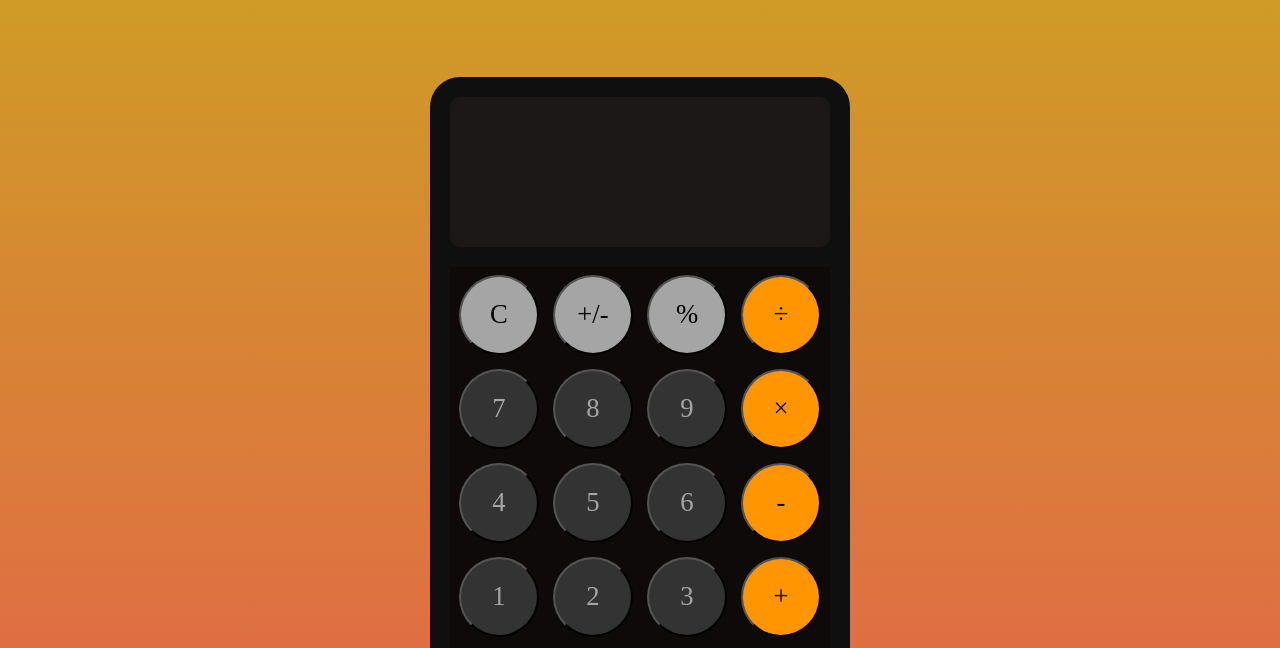
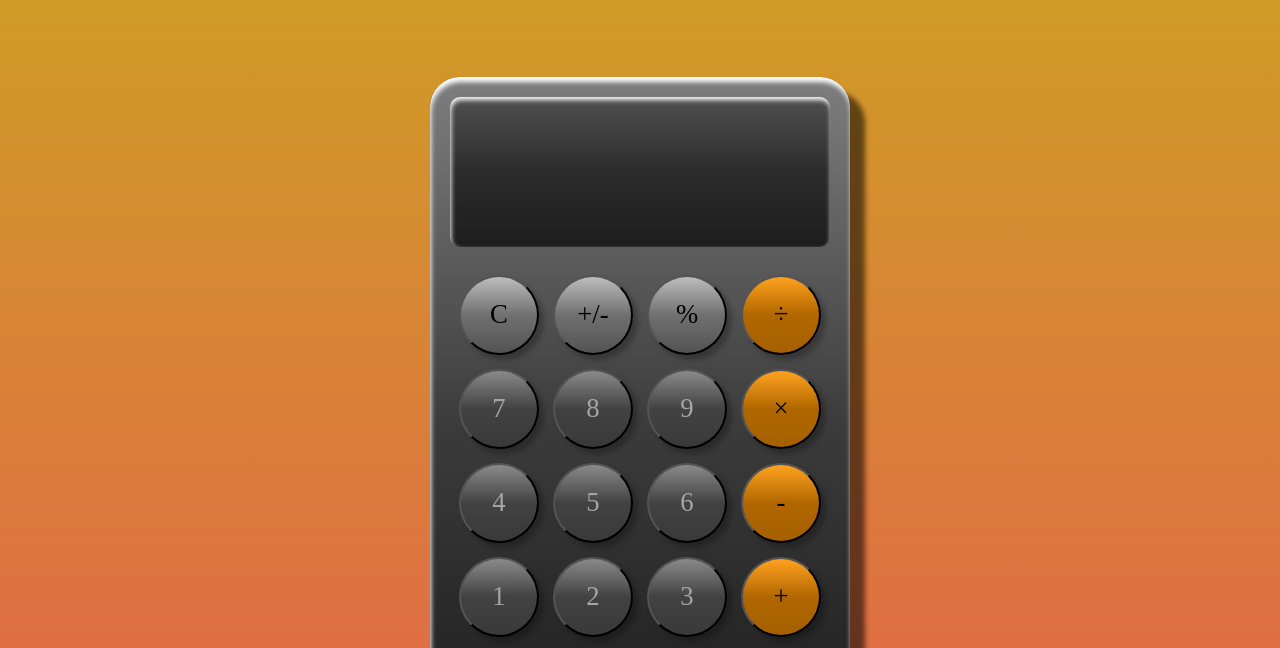
Before and after one commit to Diego-goes/calculadoraOnline, a plain HTML site: page index.html in a window 1280 px wide. Shown: the part 130-778 px from the top of the page. Drawn offline with Linux system fonts and the light colour scheme.

Commit message:
Melhoria no visual

```diff
--- a/js/script.js
+++ b/js/script.js
@@ -25,6 +25,7 @@ function salvarOperacao(char) {
     } else {
         // Parte de exibição
         let pDisplay = document.getElementById(`pDisplay`);
+        console.log(`ERA PARA TER TROCADO DE CORRRRRR!`)
         pDisplay.style.color = `orange`;
         for (let i in operadores) {
             if (char == operadores[i]) {
--- a/style/style.css
+++ b/style/style.css
@@ -21,17 +21,21 @@ header hr {
     width: 800px;
 }
 #calculadora{
-    background-color: rgb(15, 15, 15);
+    background-color: #585858;
+    background-image: linear-gradient(#7e7e7e,#3b3b3b,#1a1a1a);
     width: 380px;
     margin: auto;
     padding: 20px;
     border-radius: 30px;
+    box-shadow: 15px 15px 5px rgba(0, 0, 0, 0.541),
+    inset 1px 5px 5px #ffffff;
 }
 #display{
     border-radius: 10px;
     margin: auto;
     margin-bottom: 20px;
-    background-color: #1b1817;
+    background-image: linear-gradient(#505050,#2c2c2c,#1d1d1d);
+    box-shadow: inset 1px 3px 5px #ffffff;
     width: 380px;
     height: 150px;
     color: white;
@@ -48,7 +52,7 @@ header hr {
     border-bottom-left-radius:20px;
     margin: auto;
     width: 380px;
-    background-color: #0e0a09;
+    opacity: 100%;
     padding-bottom: 20px;
 }
 #botoes table{
@@ -61,16 +65,18 @@ header hr {
     height: 80px;
     border-radius: 100%;
     margin: 5px;
+    box-shadow: 5px 5px 5px rgba(0, 0, 0, 0.250);
 }
 .divisao1{
-    background-color: #a5a5a5;
+    background-image: linear-gradient(#bebdbd,#707070,#535353);
 }
 .divisao2{
     color: #a5a5a5;
-    background-color: #333333;
+    background-image: linear-gradient(#8a8a8a,#424242,#3a3939);
 }
 .divisao3{
     background-color: #ff9500;
+    background-image: linear-gradient(#ffa21f,#b16700,#a56000);
     font-size: 28px;
 }
 footer{
```
Also changed, not shown: images/favicon.ico (deleted).
